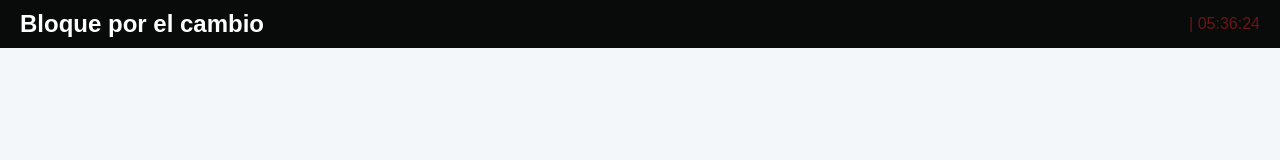
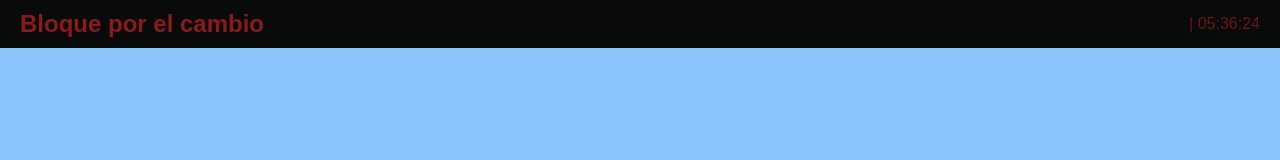
Before and after one commit to sule25/bloque_por_el_cambio, a plain HTML site: page index.html in a window 1280 px wide. Drawn offline with Linux system fonts and the light colour scheme.

Commit message:
Update styles.css

```diff
--- a/styles.css
+++ b/styles.css
@@ -8,7 +8,7 @@
   /* Body and general layout */
   body {
     font-family: 'Arial', sans-serif;
-    background-color: #f4f7fa;
+    background-color: #8bc3fc;
     color: #6b1616;
   }
 
@@ -30,6 +30,6 @@
   }
 
   h1 {
-    color: #fff;
+    color: #8b1b1b;
     font-size: 24px;
   }
```
